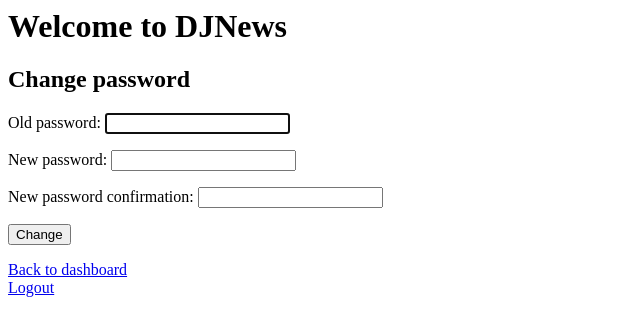
After one commit to ec18130/group-projectEECS, a Django app: a page that uses wpproject/djnews/templates/base.html in a window 1280 px wide. The commit adds this page. Shown: the top 336 px of the page, without its empty margins (0-640 px from the left). Run offline with Django 3.2, Linux system fonts and the light colour scheme; a user stored in the database is signed in.

Commit message:
Login/Logout finished

```diff
--- a/wpproject/djnews/templates/base.html
+++ b/wpproject/djnews/templates/base.html
@@ -1,6 +1,10 @@
-<!--djnews/templates/base.html-->
-
 <h1>Welcome to DJNews</h1>
 
 {% block content %}
 {% endblock %}
+
+<div>
+    {% if user.is_authenticated %}
+        <a href="{% url 'logout' %}">Logout</a>
+    {% endif %}
+</div>
--- a/wpproject/djnews/templates/djnews/landing.html
+++ b/wpproject/djnews/templates/djnews/landing.html
@@ -1,5 +1,3 @@
-<!--djnews/templates/djnews/landing.html-->
-
 {% extends 'base.html' %}
 
 {% block content %}
--- a/wpproject/djnews/templates/djnews/profile.html
+++ b/wpproject/djnews/templates/djnews/profile.html
@@ -1,5 +1,3 @@
-<!--djnews/templates/djnews/profile.html-->
-
 {% extends 'base.html' %}
 
 {% block content %}
--- a/wpproject/djnews/templates/registration/login.html
+++ b/wpproject/djnews/templates/registration/login.html
@@ -1,5 +1,3 @@
-<!--djnews/templates/registration/login.html-->
-
 {% extends 'base.html' %}
 
 {% block content %}
--- /dev/null
+++ b/wpproject/djnews/templates/registration/password_change_form.html
@@ -0,0 +1,13 @@
+{% extends 'base.html' %}
+
+{% block content %}
+<h2>Change password</h2>
+
+<form method="post">
+    {% csrf_token %}
+    {{ form.as_p }}
+    <input type="submit" value="Change">
+</form>
+
+<a href="{% url 'dashboard' %}">Back to dashboard</a>
+{% endblock %}
--- a/wpproject/djnews/urls.py
+++ b/wpproject/djnews/urls.py
@@ -1,8 +1,9 @@
+from django.contrib.auth.decorators import login_required
 from django.urls import path, include
 from djnews.views import *
 
 urlpatterns = [
     path('accounts/', include("django.contrib.auth.urls")),
-    path('profile/', ProfileView.as_view()),
-    path('landing/', LandingView.as_view()),
+    path('profile/', login_required(ProfileView.as_view())),
+    path('landing/', login_required(LandingView.as_view())),
 ]
--- a/wpproject/djnews/views.py
+++ b/wpproject/djnews/views.py
@@ -1,9 +1,7 @@
-# djnews/views.py
-
-from django.shortcuts import render
 from django.views.generic import TemplateView
 
 
+# @login_required
 class ProfileView(TemplateView):
     template_name = "djnews/profile.html"
 
--- a/wpproject/wpproject/settings.py
+++ b/wpproject/wpproject/settings.py
@@ -27,7 +27,9 @@ DEBUG = True
 
 ALLOWED_HOSTS = []
 
-LOGIN_REDIRECT_URL = '/djnews/profile'
+# Django user settings
+LOGIN_REDIRECT_URL = '/profile'
+LOGOUT_REDIRECT_URL = "/landing"
 
 # Application definition
 
--- a/wpproject/wpproject/urls.py
+++ b/wpproject/wpproject/urls.py
@@ -4,6 +4,6 @@ from django.urls.conf import include
 
 
 urlpatterns = [
-    path('djnews/', include('djnews.urls')),
+    path('', include('djnews.urls')),
     path('admin/', admin.site.urls),
 ]
```
Also changed, not shown: wpproject/db.sqlite3.
